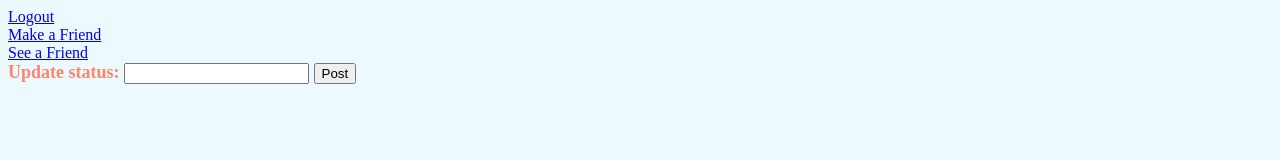
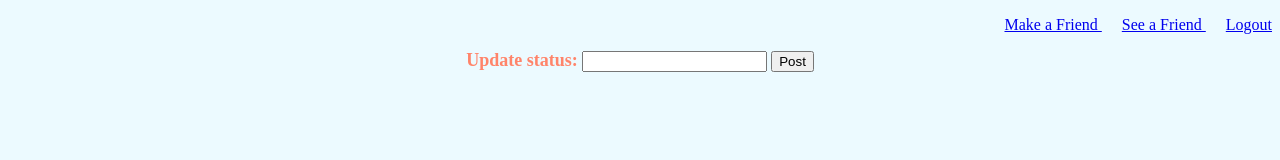
Before and after one commit to a22wong/tff, a plain HTML site: page dashboard.html in a window 1280 px wide. Drawn offline with Linux system fonts and the light colour scheme.

Commit message:
put logout and stuff on the right. corrected link to index.html

```diff
--- a/dashboard.html
+++ b/dashboard.html
@@ -8,26 +8,27 @@
 	<body bgcolor="ECFAFF">
 
 	<font face="Arial Rounded MT Bold" color="2340FA" size="3">
-		<a href="http://www.cs.mcgill.ca/~ecohn/tff/landing.html">
-			Logout
-		</a>
-		<br>
+		<p align="right">
 		<a href="http://www.cs.mcgill.ca/~ecohn/tff/makefriend.html">
                         Make a Friend
                 </a>
-		<br>
+		&emsp;
 		<a href="http://www.cs.mcgill.ca/~ecohn/tff/seefriend.html">
                         See a Friend
                 </a>
-		<br>
-	<form name="status" action="status.py" method="get">
+		&emsp;
+		<a href="http://www.cs.mcgill.ca/~ecohn/tff/index.html">
+                        Logout
+                </a>
+		</p>
+	<center><form name="status" action="status.py" method="get">
 
 		<font face="Arial Rounded MT Bold" color="FF846A" size="4"><b>
 			Update status:
-		</b</font>
+		</b></font>
 		<input type="text" name="status">
 		<input type="submit" value="Post">
-	</form>
+	</form></center>
 
 	<br><br>
 
```
